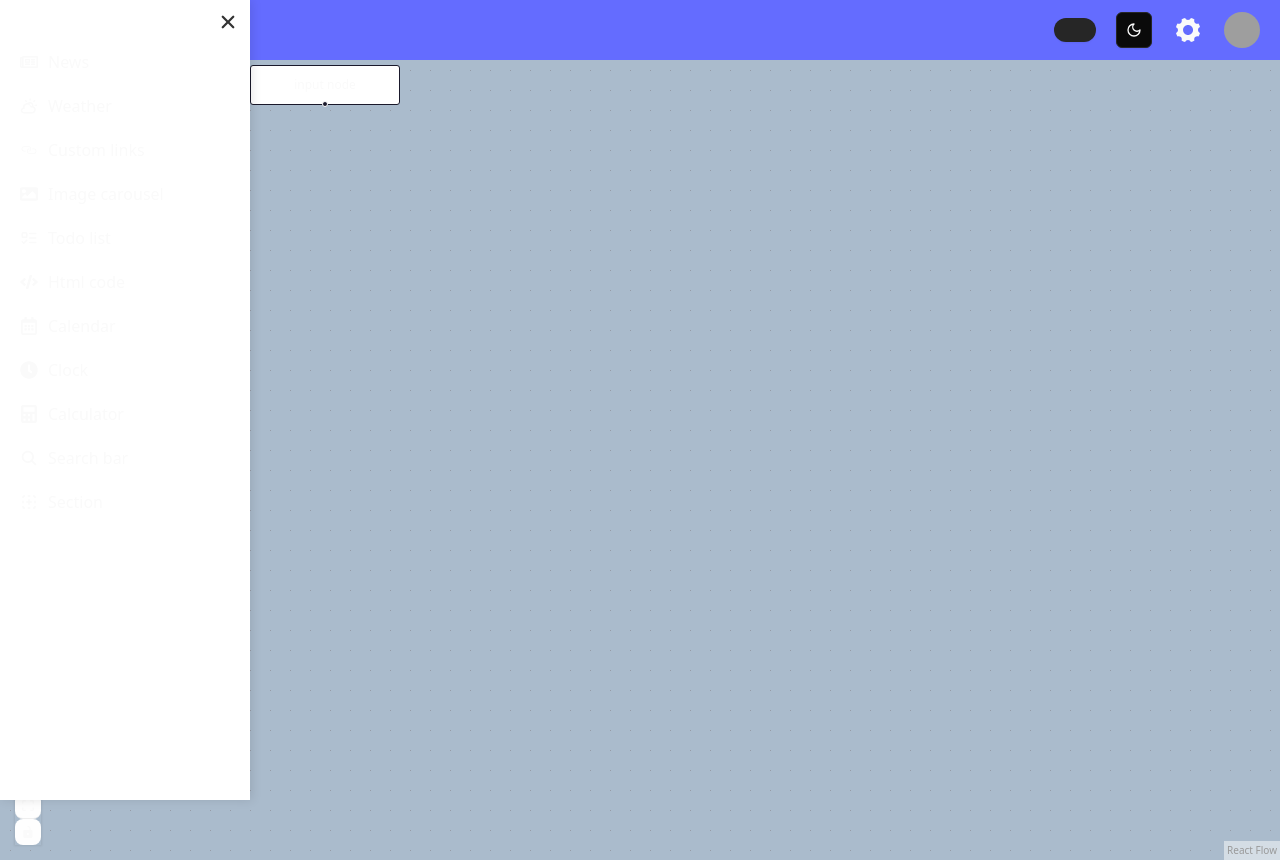
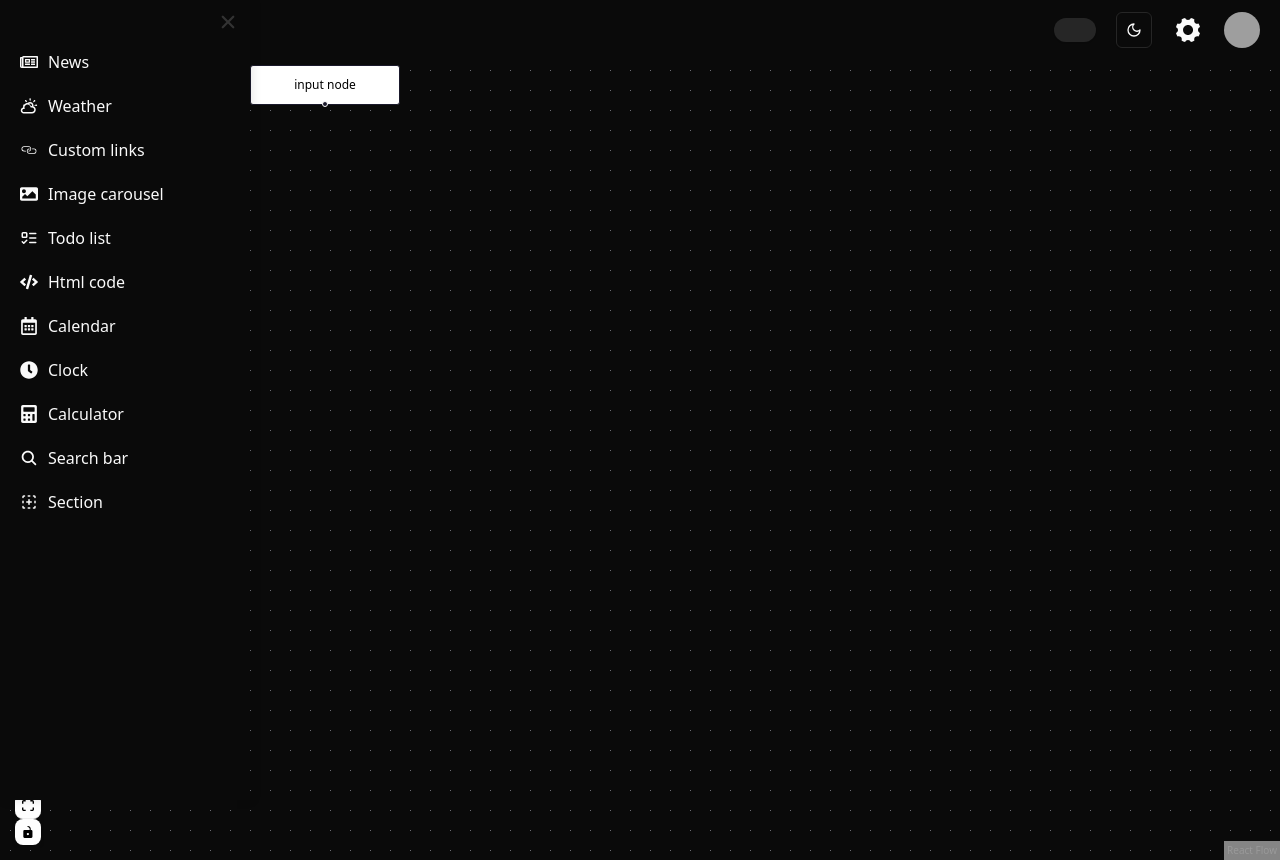
Before and after one commit to NFilin10/dashify_frontend, a React (Vite) app: page / in a window 1280 px wide. Both pictures are taken after a click on the element "Widgets". Built offline with nearby package versions, Linux system fonts and the light colour scheme; grey boxes are pictures that could not be loaded.

Commit message:
dark theme fixed

```diff
--- a/src/App.jsx
+++ b/src/App.jsx
@@ -32,12 +32,30 @@ function App() {
     return (
         <ThemeProvider defaultTheme="dark" storageKey="vite-ui-theme">
             <DnDProvider>
-                <Navbar toggleSidebar={toggleSidebar} isSwitchOn={isSwitchOn} setIsSwitchOn={setIsSwitchOn} columns={columns} setColumns={setColumns} />
-                {isSidebarOpen && <WidgetMenu sidebarRef={sidebarRef} closeSidebar={() => setIsSidebarOpen(false)} />}
-                {isSwitchOn ? <DnDLayout columns={columns} setColumns={setColumns} /> : <WidgetSection />}
+                <div className="bg-background">
+                    <Navbar
+                        toggleSidebar={toggleSidebar}
+                        isSwitchOn={isSwitchOn}
+                        setIsSwitchOn={setIsSwitchOn}
+                        columns={columns}
+                        setColumns={setColumns}
+                    />
+                    {isSidebarOpen && (
+                        <WidgetMenu
+                            sidebarRef={sidebarRef}
+                            closeSidebar={() => setIsSidebarOpen(false)}
+                        />
+                    )}
+                    {isSwitchOn ? (
+                        <DnDLayout columns={columns} setColumns={setColumns} />
+                    ) : (
+                        <WidgetSection />
+                    )}
+                </div>
             </DnDProvider>
         </ThemeProvider>
     );
+
 }
 
 export default App;
--- a/src/components/DragAndDrop/DnDLayout.jsx
+++ b/src/components/DragAndDrop/DnDLayout.jsx
@@ -101,7 +101,9 @@ const DnDLayout = ({ columns, setColumns }) => {
             onDragEnd={handleDragEnd}
             onDragOver={handleDragOver}
         >
-            <div className={Style.columnContainer}>
+            <div
+                className={`${Style.columnContainer} bg-background`}
+            >
                 {columns.map((column) => (
                     <div key={column.id} style={{ width: `${column.width || 100 / columns.length}%` }}>
                         <Column
--- a/src/components/WidgetMenu/WidgetMenu.jsx
+++ b/src/components/WidgetMenu/WidgetMenu.jsx
@@ -38,7 +38,10 @@ function WidgetMenu({ sidebarRef, closeSidebar }) {
     ];
 
     return (
-        <div ref={sidebarRef} className={Styles.sidebarContainer}>
+        <div
+            ref={sidebarRef}
+            className={`${Styles.sidebarContainer} bg-background text-foreground shadow-md transition-colors duration-300`}
+        >
             <div className={Styles.closeButton} onClick={closeSidebar}>
                 <IoClose size={24} />
             </div>
--- a/src/components/WidgetMenu/WidgetMenu.module.css
+++ b/src/components/WidgetMenu/WidgetMenu.module.css
@@ -66,7 +66,6 @@
     left: 0;
     width: 250px;
     height: 100%;
-    background-color: #fff;
     box-shadow: 2px 0 10px rgba(0, 0, 0, 0.1);
     z-index: 1000;
     padding: 20px;
--- a/src/components/WidgetSection/WidgetSection.jsx
+++ b/src/components/WidgetSection/WidgetSection.jsx
@@ -16,6 +16,7 @@ import CalculatorNode from "@/components/Nodes/CalculatorNode.jsx";
 import CalendarNode from "@/components/Nodes/CalendarNode.jsx";
 import Navbar from "@/components/common/Navbar/Navbar.jsx";
 import WidgetMenu from "@/components/WidgetMenu/WidgetMenu.jsx";
+import Styles from "@/components/common/Navbar/Navbar.module.css";
 
 const initialNodes = [
     {
@@ -77,8 +78,12 @@ const DnDFlow = () => {
     );
 
     return (
+
         <div className="dndflow">
-            <div className="reactflow-wrapper" ref={reactFlowWrapper}>
+            <div
+                className="reactflow-wrapper bg-background"
+                ref={reactFlowWrapper}
+            >
                 <ReactFlow
                     nodes={nodes}
                     edges={edges}
--- a/src/components/common/Navbar/Navbar.jsx
+++ b/src/components/common/Navbar/Navbar.jsx
@@ -22,7 +22,7 @@ import {
 function Navbar({ toggleSidebar, isSwitchOn, setIsSwitchOn, columns, setColumns }) {
     const [showDropdown, setShowDropdown] = useState(false);
     const [showColorPicker, setShowColorPicker] = useState(false);
-    const [color, setColor] = useState("#aabbcc");
+    const [color, setColor] = useState("#ffff");
 
     const dropdownRef = useRef(null);
 
@@ -99,7 +99,7 @@ function Navbar({ toggleSidebar, isSwitchOn, setIsSwitchOn, columns, setColumns
     };
 
     return (
-        <div className={Styles.navContainer}>
+        <div className={`${Styles.navContainer} bg-background text-foreground shadow-md`}>
             <div className={Styles.widgetsBtn} onClick={toggleSidebar}>
                 <IoMenuSharp />
                 Widgets
--- a/src/components/common/Navbar/Navbar.module.css
+++ b/src/components/common/Navbar/Navbar.module.css
@@ -1,6 +1,5 @@
 .navContainer{
     width: 100%;
-    background-color: #646cff;
     display: flex;
     justify-content: space-between;
     height: 60px;
--- a/src/index.css
+++ b/src/index.css
@@ -28,7 +28,7 @@ a:hover {
 }
 
 body {
-
+  color: black;
   min-height: 100vh;
 }
 
```
